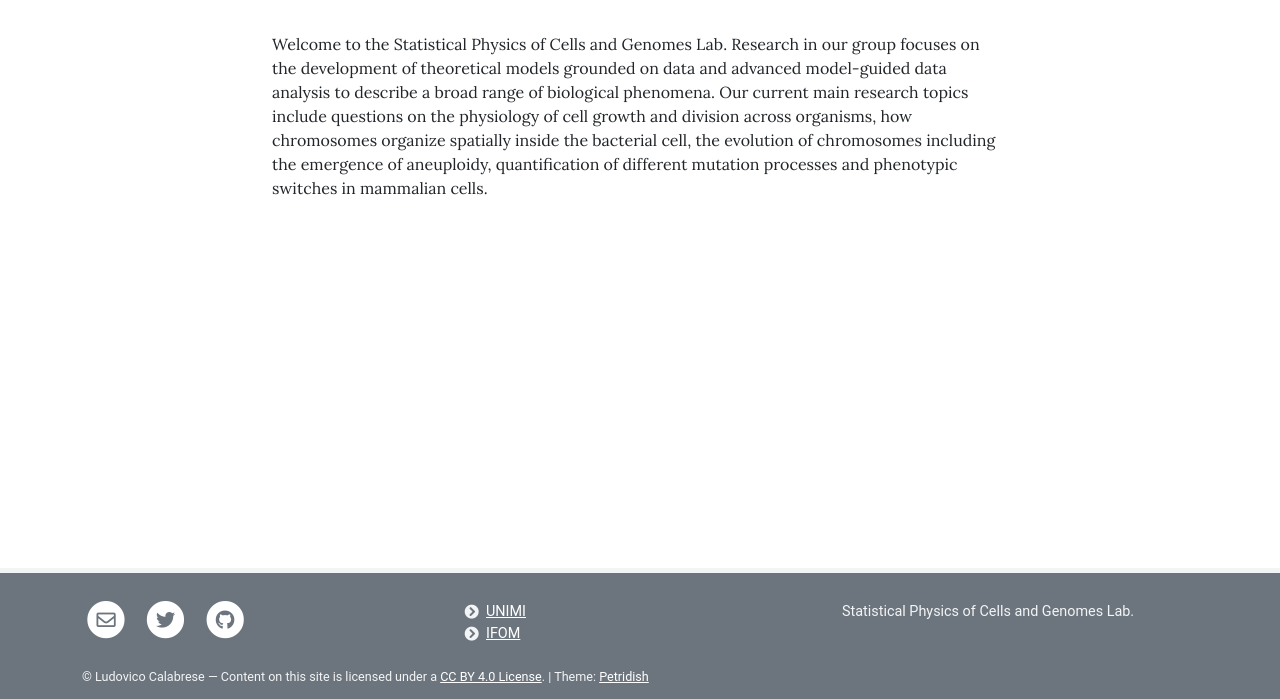
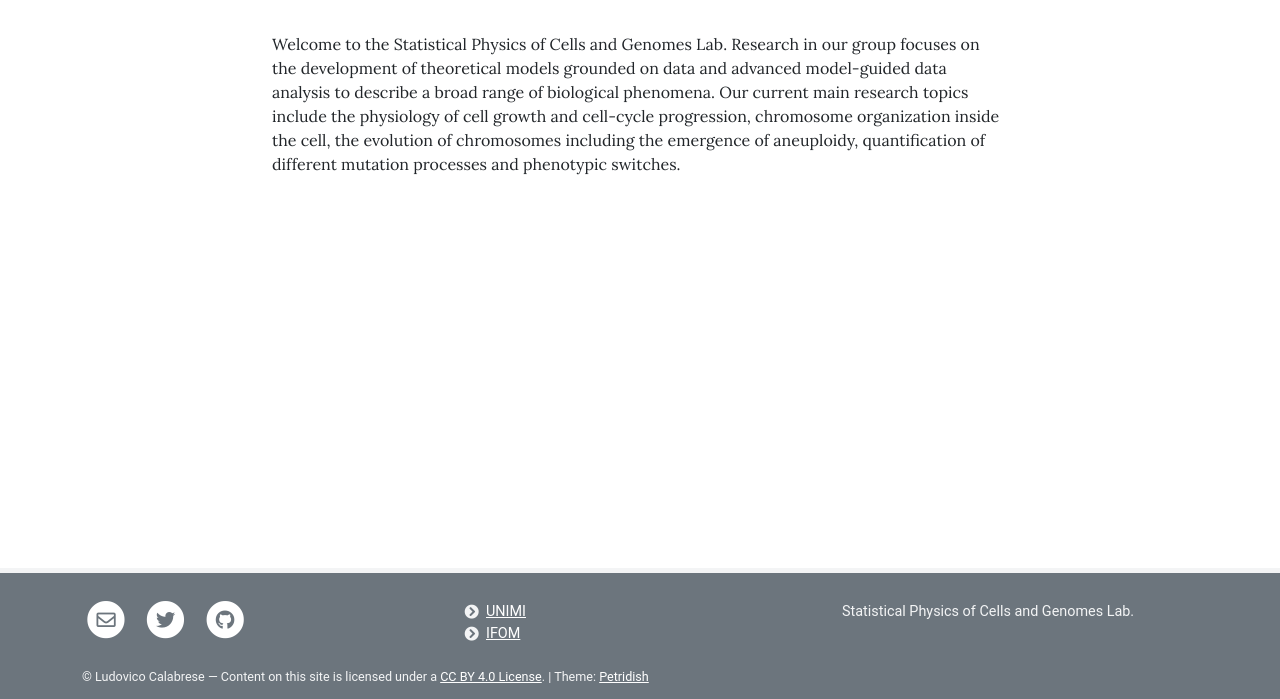
Before and after one commit to mcltone/spcg, a Jekyll site: the page built from pages/home.md, in a window 1280 px wide. Shown: the part 335-1034 px from the top of the page. Built offline with Jekyll 4.4.1, drawn with Linux system fonts in a browser that asks for light colours.

Commit message:
Update home.md

```diff
--- a/pages/home.md
+++ b/pages/home.md
@@ -4,4 +4,4 @@ background: /assets/theme/images/main_lavagna.jpg
 permalink: /
 ---
 
-Welcome to the Statistical Physics of Cells and Genomes Lab. Research in our group focuses on the development of theoretical models grounded on data and advanced model-guided data analysis to describe a broad range of biological phenomena. Our current main research topics include questions on the physiology of cell growth and division across organisms, how chromosomes organize spatially inside the bacterial cell, the evolution of chromosomes including the emergence of aneuploidy, quantification of different mutation processes and phenotypic switches in mammalian cells.
+Welcome to the Statistical Physics of Cells and Genomes Lab. Research in our group focuses on the development of theoretical models grounded on data and advanced model-guided data analysis to describe a broad range of biological phenomena. Our current main research topics include the physiology of cell growth and cell-cycle progression, chromosome organization inside the cell, the evolution of chromosomes including the emergence of aneuploidy, quantification of different mutation processes and phenotypic switches.
```
